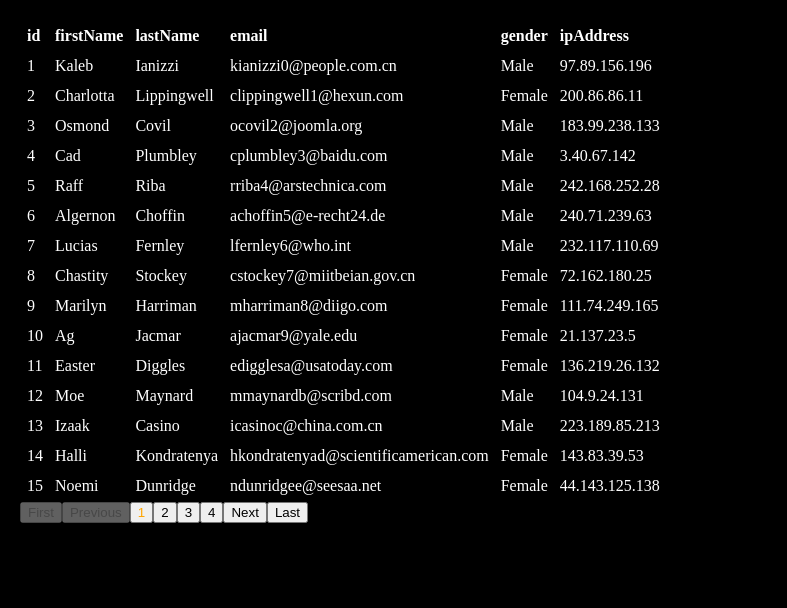
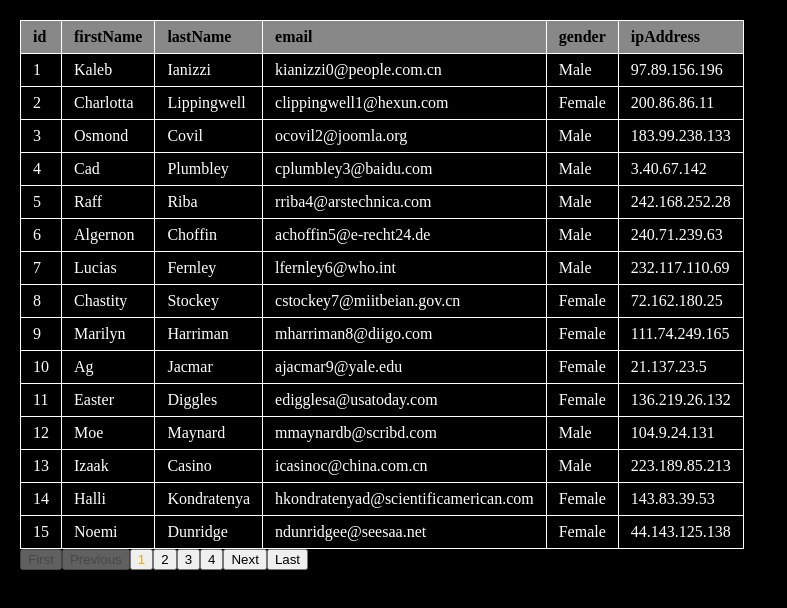
Before and after one commit to nruffing/data-grid-vue, a Vue app: page / in a window 1280 px wide. Shown: the top 608 px of the page, without its empty margins (0-787 px from the left). Built offline with nearby package versions, Linux system fonts and the light colour scheme.

Commit message:
cell styles

```diff
--- a/src/components/DataGridVue.vue
+++ b/src/components/DataGridVue.vue
@@ -26,10 +26,10 @@
 
 <script lang="ts">
 import { defineComponent, type PropType } from 'vue';
-import { DataType, Field, type Column } from '@/models/DataGridVue';
-import { type DataService, StubDataService, ClientSideDataService } from '@/models/DataService';
+import { DataType, Field, type Column } from '@/DataGridVue';
+import { type DataService, StubDataService, ClientSideDataService } from '@/DataService';
 import PageNavigation from './PageNavigation.vue';
-import { type Sort, type SortOptions, SortType } from '@/models/Sort';
+import { type Sort, type SortOptions, SortType } from '@/Sort';
 
 interface Data {
   keyColumn: Column,
--- a/src/styles/DataGridVueDark.css
+++ b/src/styles/DataGridVueDark.css
@@ -1,23 +1,42 @@
 :root {
-  --dgv-text-color: white;
-  --cell-padding: 5px;
-  --active-page-color: orange;
+  --dgv-cell-text-color: rgb(255, 255, 255);
+  --dgv-cell-padding: 7px 12px;
+  --dgv-cell-border: 1px solid rgb(255, 255, 255);
+  --dgv-cell-font-size: 16px;
+
+  --dgv-header-text-color: rgb(0, 0, 0);
+  --dgv-header-background: rgb(136, 136, 136);
+  --dgv-header-font-size: 18px;
+  --dgv-header-font-weight: bold;
+  --dgv-header-border: 1px solid rgb(255, 255, 255);
+
+  --dgv-active-page-color: orange;
 }
 
 .dgv-data-grid-container {
-  color: var(--dgv-text-color);
+  color: var(--dgv-cell-text-color);
 }
 
-.dgv-data-grid-header-row {
-  font-weight: bold;
+.dgv-data-grid {
+  border-collapse: collapse;
+}
+
+.dgv-data-grid .dgv-data-grid-header-row td {
+  color: var(--dgv-header-text-color);
+  background-color: var(--dgv-header-background);
+  font-weight: var(--dgv-header-font-weight);
+  font-size: var(--header-font-size);
+  border: var(--dgv-header-border);
 }
 
 .dgv-data-grid td {
-  padding: var(--cell-padding);
+  padding: var(--dgv-cell-padding);
+  font-size: var(--dgv-font-size);
+  border: var(--dgv-cell-border);
 }
 
 .dgv-selected-page {
-  color: var(--active-page-color);
+  color: var(--dgv-active-page-color);
 }
 
 .dgv-data-grid-header-row > td.sortable {
--- a/src/test-data/test-data.ts
+++ b/src/test-data/test-data.ts
@@ -1,6 +1,6 @@
 // https://www.mockaroo.com/
 
-import { DataType, Field, type Column } from '../models/DataGridVue'
+import { DataType, Field, type Column } from '../DataGridVue'
 
 export interface TestDataItem {
   id: number,
```
Also changed, not shown: src/DataGridVue.ts (renamed from src/models/DataGridVue.ts), src/DataService.ts (renamed from src/models/DataService.ts), src/Sort.ts (renamed from src/models/Sort.ts).
